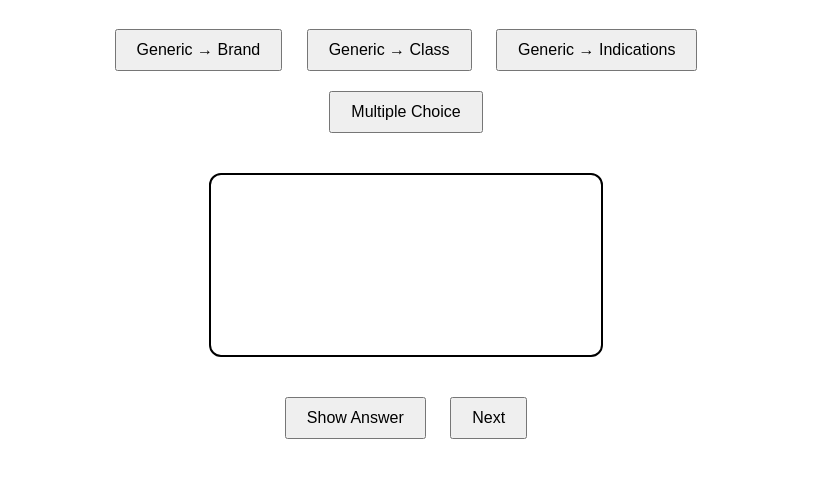
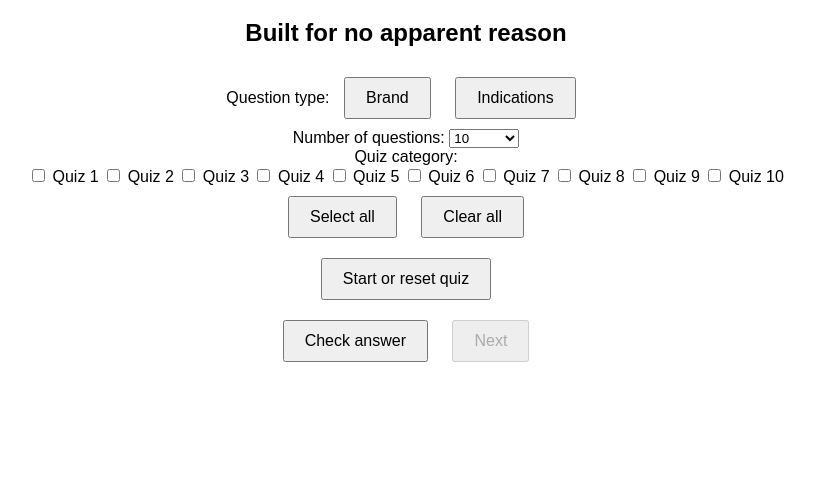
Before and after one commit to spoppei/top100-drugs-app, a plain HTML site: page index.html in a window 1280 px wide. Shown: the part 89-566 px from the top of the page, without its empty margins (234-1049 px from the left). Drawn offline with nearby package versions, Linux system fonts and the light colour scheme.

Commit message:
Enhance quiz interface with controls and feedback
Added controls for quiz settings and feedback display.

```diff
--- a/index.html
+++ b/index.html
@@ -4,33 +4,76 @@
   <meta charset="UTF-8">
   <title>Top 100 Drugs Quiz</title>
   <link rel="stylesheet" href="style.css">
+  <script src="https://cdn.jsdelivr.net/npm/canvas-confetti@1.6.0/dist/confetti.browser.min.js"></script>
 </head>
 
+
 <body>
+  <h1>Top 100 Drugs Quiz</h1>
+  <h2 class="subtitle">Built for no apparent reason</h2>
 
-  <h1>Top 100 Drugs Quiz</h1>
+  <div id="controls-bar">
+    <div class="control-group">
+      <span>Question type:</span>
+      <button class="qtype-btn active" data-qtype="brand">Brand</button>
+      <button class="qtype-btn" data-qtype="indications">Indications</button>
+    </div>
 
-  <div id="mode-select">
-    <button data-mode="brand">Generic → Brand</button>
-    <button data-mode="class">Generic → Class</button>
-    <button data-mode="indications">Generic → Indications</button>
+    <div class="control-group">
+      <span>Number of questions:</span>
+      <select id="num-questions">
+        <option value="10">10</option>
+        <option value="20">20</option>
+        <option value="50">50</option>
+        <option value="0">Endless</option>
+      </select>
+    </div>
+
+
+<div class="control-group">
+  <span>Quiz category:</span>
+
+  <div id="quiz-checkboxes">
+    <label><input type="checkbox" class="quiz-check" value="1"> Quiz 1</label>
+    <label><input type="checkbox" class="quiz-check" value="2"> Quiz 2</label>
+    <label><input type="checkbox" class="quiz-check" value="3"> Quiz 3</label>
+    <label><input type="checkbox" class="quiz-check" value="4"> Quiz 4</label>
+    <label><input type="checkbox" class="quiz-check" value="5"> Quiz 5</label>
+    <label><input type="checkbox" class="quiz-check" value="6"> Quiz 6</label>
+    <label><input type="checkbox" class="quiz-check" value="7"> Quiz 7</label>
+    <label><input type="checkbox" class="quiz-check" value="8"> Quiz 8</label>
+    <label><input type="checkbox" class="quiz-check" value="9"> Quiz 9</label>
+    <label><input type="checkbox" class="quiz-check" value="10"> Quiz 10</label>
   </div>
 
-  <div id="quiz-modes">
-    <button id="mcq">Multiple Choice</button>
+  <div class="checkbox-controls">
+    <button id="select-all-quizzes">Select all</button>
+    <button id="clear-all-quizzes">Clear all</button>
+  </div>
+</div>
+
+
+
+
+    <button id="start-quiz">Start or reset quiz</button>
   </div>
 
-  <div id="card">
-    <p id="front"></p>
-    <p id="back"></p>
+  <div id="quiz-area">
+    <div id="question-text"></div>
+    <div id="options-container"></div>
+
+    <div id="feedback"></div>
+
+    <div id="bottom-bar">
+      <span id="progress"></span>
+      <span id="score"></span>
+      <div class="bottom-buttons">
+        <button id="check-answer">Check answer</button>
+        <button id="next-question" disabled>Next</button>
+      </div>
+    </div>
   </div>
 
-<div id="controls">
-  <button id="flip" class="flashcard-only">Show Answer</button>
-  <button id="next">Next</button>
-</div>
-
   <script src="app.js"></script>
-
 </body>
 </html>
```
